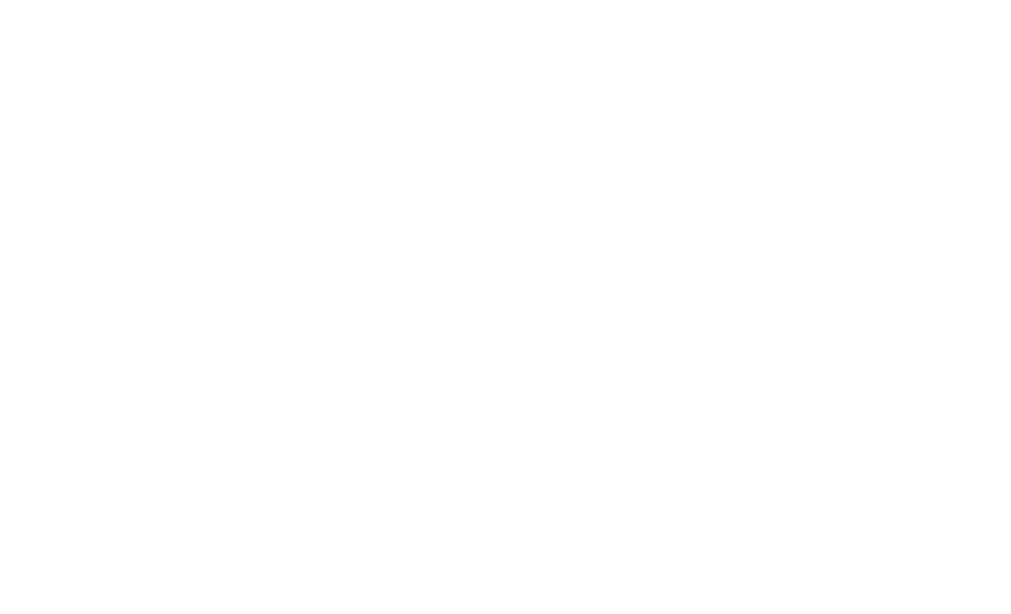
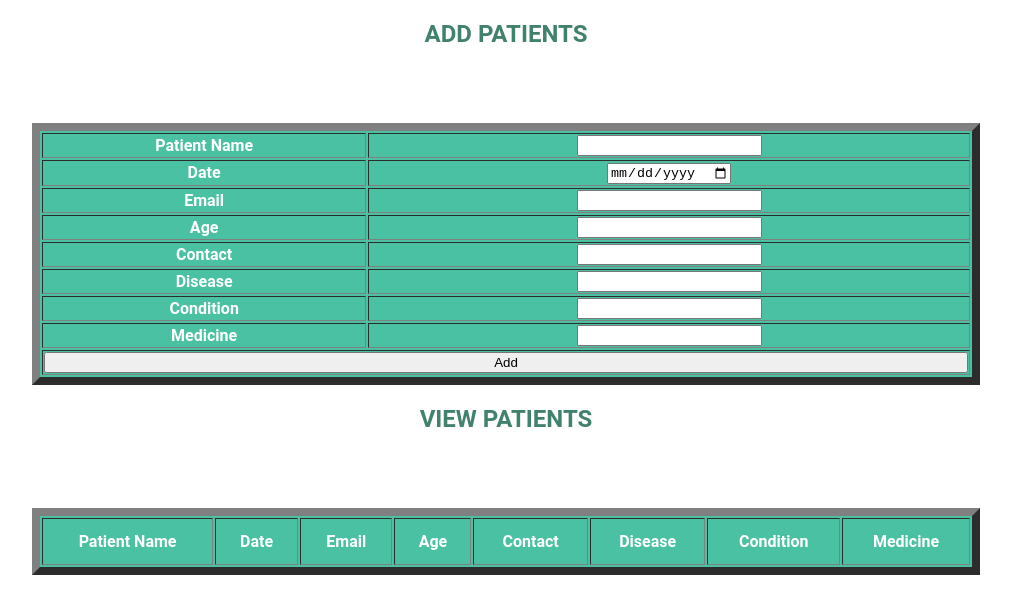
Before and after one commit to Pat-track/pat-track, a website: page public/addpatient.html in a window 1280 px wide. Shown: the whole page, without its empty margins (134-1145 px from the left). Drawn offline with Linux system fonts and the light colour scheme.

Commit message:
addpatient added

```diff
--- a/public/addpatient.html
+++ b/public/addpatient.html
@@ -0,0 +1,80 @@
+<!DOCTYPE html>
+<html>
+<head>
+	<title>Table</title>
+	<link rel="stylesheet" href="style.css">
+    <script src="newjs.js"></script>
+
+</head>
+<header>
+<body id="patient">
+
+
+	<center>
+        <h2>ADD PATIENTS</h2>
+		<table border="8">
+			<thead>
+				<tr>
+					<th>Patient Name</th>
+					<td><input type="text" name="fname" id="name"></td>
+				</tr>
+			</thead>
+			<tbody>
+				<tr>
+					<th>Date</th>
+					<td><input type="date" name="date" id="date"></td>
+				</tr>
+				<tr>
+					<th>Email</th>
+					<td><input type="text" name="email" id="email"></td>
+				</tr>
+				<tr>
+					<th>Age</th>
+					<td><input type="text" name="age" id="age"></td>
+				</tr>
+                <tr>
+					<th>Contact</th>
+					<td><input type="text" name="number" id="number"></td>
+				</tr>
+                <tr>
+					<th>Disease</th>
+					<td><input type="Text" name="Disease" id="disease"></td>
+				</tr>
+                <tr>
+					<th>Condition</th>
+					<td><input type="Text" name="Condition" id="Condition"></td>
+				</tr>
+                <tr>
+					<th>Medicine</th>
+					<td><input type="Text" name="Medicine" id="Medicine"></td>
+				</tr>
+                <tr id="btna">
+					<td colspan="2"><input type="button" name="button" id="btn" value="Add" onclick="AddRow()"></td>
+				</tr>
+			</tbody>
+		</table>
+
+        <h2 id="navigate">VIEW PATIENTS</h2>
+
+        <table border="8" id="show">
+            <thead>
+                <tr>
+                    <th>Patient Name</th>
+                    <th>Date</th>
+                    <th>Email</th>
+                    <th>Age</th>
+                    <th>Contact</th>
+                    <th>Disease</th>
+                    <th>Condition</th>
+                    <th>Medicine</th>
+                </tr>
+            </thead>
+        </table>
+
+
+	</center>
+
+
+</body>
+</header>
+</html>
--- a/public/style.css
+++ b/public/style.css
@@ -36,6 +36,12 @@ body {
   h4 {
     text-align: center;
   }
+
+  h2 {
+   text-align: center;
+   color: #40826D;
+   font: x-large;
+ }
 
   form {
     width: 300px;
@@ -87,6 +93,23 @@ body {
   .para-2 a {
     color: #49c1a2;
   }
+
+  table{
+	margin-top: 75px;
+	text-align: center;
+	background: #49c1a2;
+	color: #fff;
+   width: 75%;
+   height: 75%;
+}
+
+#show th, #show td{
+	padding: 13px;
+}
+
+#btna td input{
+	width: 100%;
+}
 
 
 /* *{
```
